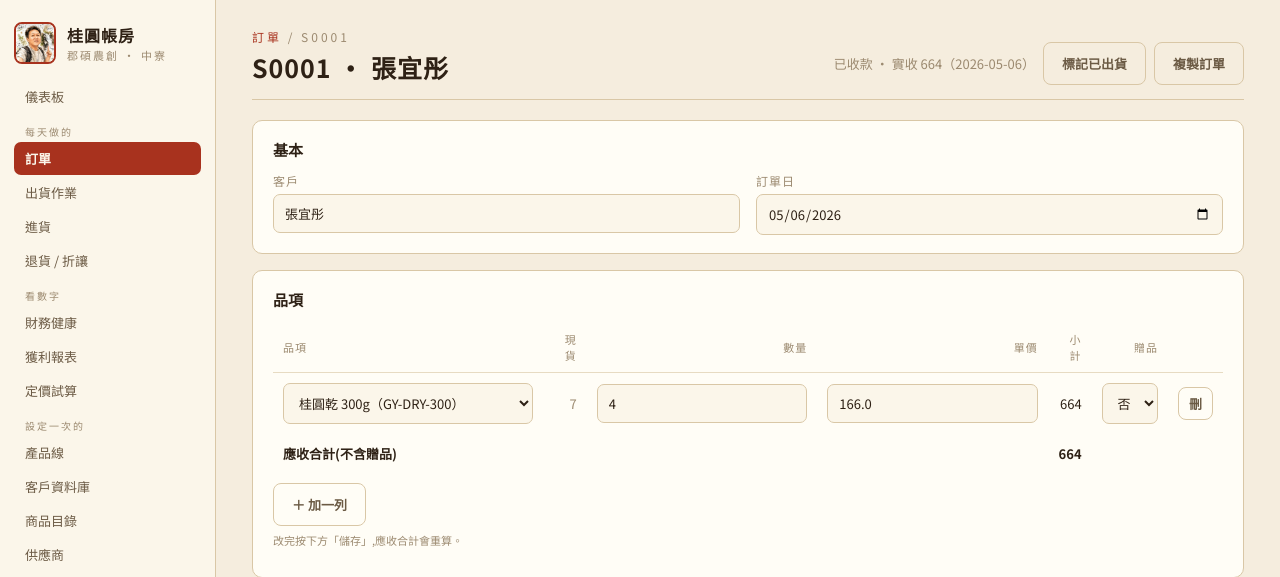
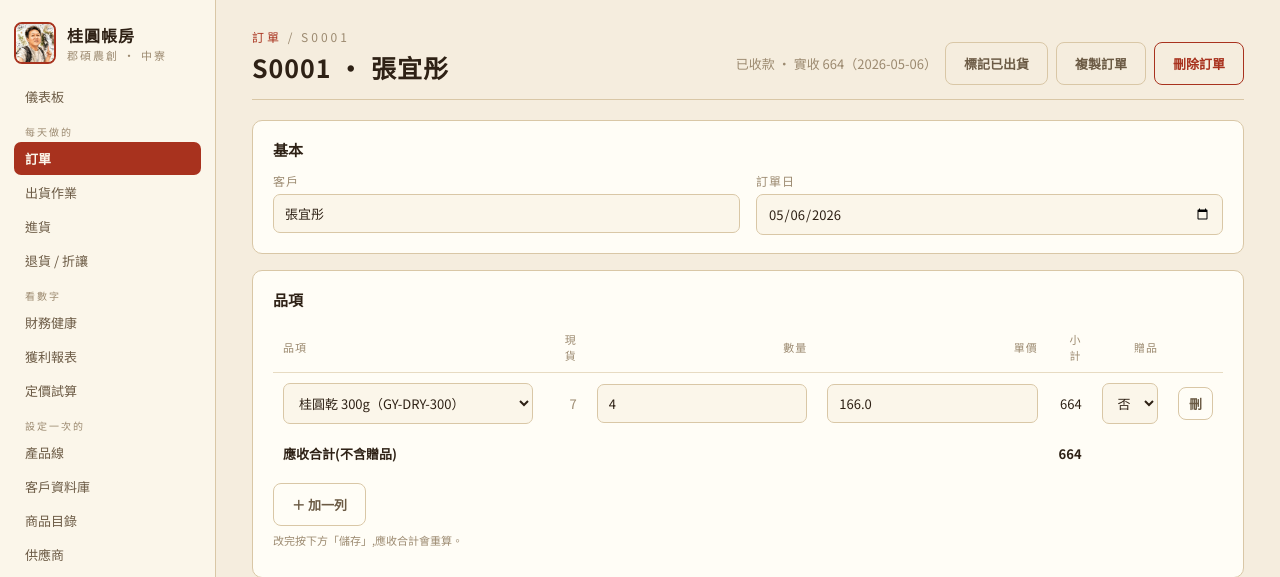
Before and after one commit to chihsuanwang/Jun-Shuo, a FastAPI app: page /orders/1 in a window 1280 px wide. Shown: the top 577 px of the page. Run offline with FastAPI, Linux system fonts and the light colour scheme; data comes from the database, SQL or seed files in the repository; parts of the project's set-up code (start-up, migrations or seed data) failed here and were passed over.

Commit message:
訂單新增刪除功能(刪除/複製都加確認提示),順手修掉訂單編號可能撞號的潛在問題
- 訂單頁新增「刪除訂單」按鈕,點擊會跳確認對話框;連同品項、退貨紀錄、庫存異動、物流異常一起清掉
- 「複製訂單」按鈕也加上確認對話框
- 新增 order_no 產生邏輯 next_order_no():原本用「訂單筆數+1」算編號,刪除訂單後筆數變少會導致新單號撞到既有單號(UNIQUE 撞倒),
  改成抓現有單號最大編號+1,新增/複製/理賠重寄建單都改用這個

Co-Authored-By: Claude Sonnet 5 <noreply@anthropic.com>

```diff
--- a/app/main.py
+++ b/app/main.py
@@ -952,6 +952,13 @@ async def customer_merge(request: Request, cid: int):
     return RedirectResponse(f"/customers/{tgt}?merged=1", status_code=303)
 
 
+def next_order_no():
+    """依現有單號最大編號 +1(不是用筆數算,避免刪過訂單後編號撞號)。"""
+    row = q("SELECT MAX(CAST(SUBSTR(order_no,2) AS INTEGER)) m FROM \"order\" WHERE order_no LIKE 'S%'")
+    m = (row[0]["m"] or 0) + 1
+    return f"S{m:04d}"
+
+
 # ---------- 新增訂單 -------------------------------------------
 @app.get("/orders/new", response_class=HTMLResponse)
 def order_new(request: Request):
@@ -1024,12 +1031,11 @@ async def order_create(request: Request):
     # 應收金額不含運費(運費只是家易花多少錢的紀錄,不跟客人收的部分另外拆帳)。
     total = subtotal - discount_total
     invoiced = 1 if one("invoiced") else 0
-    n = q("SELECT COUNT(*) c FROM \"order\"")[0]["c"] + 1
     oid = execute("""INSERT INTO "order"(order_no,order_date,season,customer_id,channel_id,order_kind,
                      discount_total,order_total,payment_method,payment_status,
                      shipping_cost_actual,ship_payer,ship_method,ship_status,invoiced,tax_doc_no)
                      VALUES(?,?,?,?,?,?,?,?,?,?,?,?,?, '待出貨',?,?)""",
-                  (f"S{n:04d}", order_date, Q.season_of(order_date), customer_id, channel_id, order_kind,
+                  (next_order_no(), order_date, Q.season_of(order_date), customer_id, channel_id, order_kind,
                    discount_total, total,
                    one("payment_method") or None, one("payment_status", "待收款"),
                    flt("shipping_cost_actual"), one("ship_payer", "店家吸收"), one("ship_method") or None,
@@ -1231,11 +1237,10 @@ def order_copy(oid: int):
     o, lines = Q.order_get(oid)
     if not o:
         return RedirectResponse("/orders", status_code=303)
-    n = q("SELECT COUNT(*) c FROM \"order\"")[0]["c"] + 1
     noid = execute("""INSERT INTO "order"(order_no,order_date,season,customer_id,channel_id,order_kind,
                       order_total,payment_method,payment_status,ship_method,ship_status,note)
                       VALUES(?,?,?,?,?,?,?,?, '待收款', ?, '待出貨', ?)""",
-                   (f"S{n:04d}", dt.date.today().isoformat(), o["season"], o["customer_id"],
+                   (next_order_no(), dt.date.today().isoformat(), o["season"], o["customer_id"],
                     o["channel_id"], o["order_kind"], 0, o["payment_method"],
                     o["ship_method"], f"複製自 {o['order_no']}"))
     subtotal = 0
@@ -1248,6 +1253,18 @@ def order_copy(oid: int):
     execute('UPDATE "order" SET order_total=? WHERE order_id=?', (subtotal, noid))
     sync_order_stock(noid)
     return RedirectResponse(f"/orders/{noid}?ok=1", status_code=303)
+
+@app.post("/orders/{oid}/delete")
+def order_delete(oid: int):
+    o = q('SELECT order_id FROM "order" WHERE order_id=?', (oid,))
+    if not o:
+        return RedirectResponse("/orders", status_code=303)
+    execute("DELETE FROM stock_move WHERE ref_order_id=?", (oid,))
+    execute("DELETE FROM shipment_issue WHERE order_id=?", (oid,))
+    execute("UPDATE shipment_issue SET linked_reship_order_id=NULL WHERE linked_reship_order_id=?", (oid,))
+    execute("UPDATE review_queue SET resolved_order_id=NULL WHERE resolved_order_id=?", (oid,))
+    execute('DELETE FROM "order" WHERE order_id=?', (oid,))  # order_line / sales_return 靠 ON DELETE CASCADE 一起清掉
+    return RedirectResponse("/orders?deleted=1", status_code=303)
 
 @app.post("/orders/{oid}/paid")
 async def order_mark_paid(request: Request, oid: int):
@@ -1308,13 +1325,12 @@ async def issue_update(request: Request, iid: int):
             (resolution, (f.get("reason_note") or "").strip() or si["reason_note"], iid))
     if f.get("make_reship") == "1" and not si["linked_reship_order_id"]:
         o, lines = Q.order_get(si["order_id"])
-        n = q("SELECT COUNT(*) c FROM \"order\"")[0]["c"] + 1
         noid = execute("""INSERT INTO "order"(order_no,order_date,season,customer_id,channel_id,
                           order_kind,order_total,payment_method,payment_status,
                           ship_method,ship_status,note)
                           VALUES(?,?,?,?,?, '理賠重寄', 0, '未收款', '免收款',
                                  '自行配送', '待出貨', ?)""",
-                       (f"S{n:04d}", dt.date.today().isoformat(), o["season"], o["customer_id"],
+                       (next_order_no(), dt.date.today().isoformat(), o["season"], o["customer_id"],
                         o["channel_id"], f"由 {o['order_no']} 的{si['issue_type']}理賠重寄"))
         for l in lines:
             execute("""INSERT INTO order_line(order_id,product_id,batch_id,qty,unit_price,line_subtotal,is_gift)
--- a/app/templates/order_detail.html
+++ b/app/templates/order_detail.html
@@ -15,8 +15,12 @@
     {% endif %}
     <form method="post" action="/orders/{{ o.order_id }}/shipped" style="display:inline">
       <button type="submit" class="ghost" {{ 'disabled' if o.ship_status!='待出貨' }}>標記已出貨</button></form>
-    <form method="post" action="/orders/{{ o.order_id }}/copy" style="display:inline">
+    <form method="post" action="/orders/{{ o.order_id }}/copy" style="display:inline"
+          onsubmit="return confirm('確定要複製這張訂單嗎?會建立一張新的訂單(品項、客戶、管道相同,收款/出貨狀態重新開始)。')">
       <button type="submit" class="ghost">複製訂單</button></form>
+    <form method="post" action="/orders/{{ o.order_id }}/delete" style="display:inline"
+          onsubmit="return confirm('確定要刪除這張訂單嗎?刪除後無法復原,連同品項、退貨紀錄、庫存異動一起刪掉。')">
+      <button type="submit" class="ghost" style="color:var(--seal);border-color:var(--seal)">刪除訂單</button></form>
   </div>
 </div>
 <hr class="rule">
--- a/app/templates/orders_list.html
+++ b/app/templates/orders_list.html
@@ -9,6 +9,7 @@
   </div>
 </div>
 <hr class="rule">
+{% if request.query_params.get('deleted') %}<div class="ok">訂單已刪除。</div>{% endif %}
 
 <div class="chips" style="margin-bottom:12px;font-size:13px">
   {% for key, label in filters.items() %}
```
